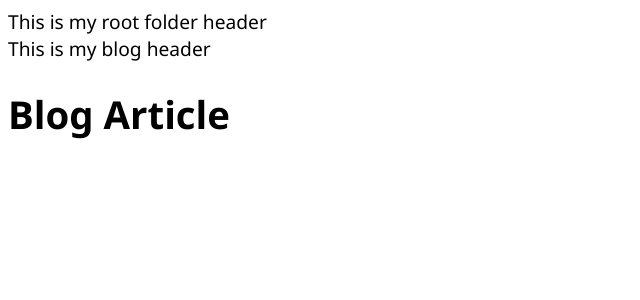
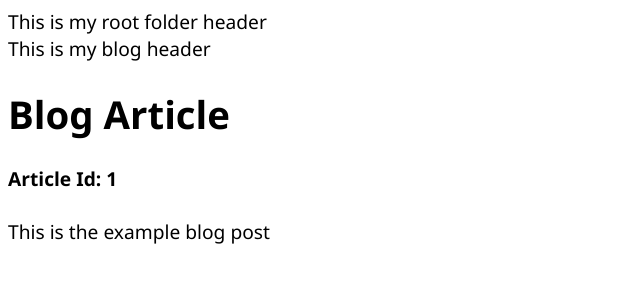
Before and after one commit to shubhenduanupamdutta/MasterSvelte5AndSvelteKitUdemy, a SvelteKit app in the folder SvelteKitCrashCourse/simple_app/: page /blog/1 in a window 1280 px wide. Shown: the top 300 px of the page, without its empty margins (0-640 px from the left). Built offline with nearby package versions, Linux system fonts and the light colour scheme.

Commit message:
SvelteKit Crash Course - Basic Example Passing ArticleId using +page.server.ts

```diff
--- /dev/null
+++ b/SvelteKitCrashCourse/simple_app/src/routes/blog/[articleId]/+page.server.ts
@@ -0,0 +1,13 @@
+import type { PageServerLoad } from './$types';
+
+export const load: PageServerLoad = async ({ params }) => {
+	console.log(params);
+
+	// What we usually do here is fetch the data from somewhere else
+	// const response = await fetch(`https://someapi.com/blog/${params.articleId}`);
+
+	return {
+		blogPost: 'This is the example blog post',
+		articleId: params.articleId,
+	};
+};
--- a/SvelteKitCrashCourse/simple_app/src/routes/blog/[articleId]/+page.svelte
+++ b/SvelteKitCrashCourse/simple_app/src/routes/blog/[articleId]/+page.svelte
@@ -1 +1,9 @@
+<script lang="ts">
+	let { data } = $props();
+	let { blogPost, articleId } = data;
+	$inspect(data);
+</script>
+
 <h1>Blog Article</h1>
+<h4>Article Id: {articleId}</h4>
+<p>{blogPost}</p>
```
Also changed, not shown: 1 other file (tests, documents, lock files or other folders).
